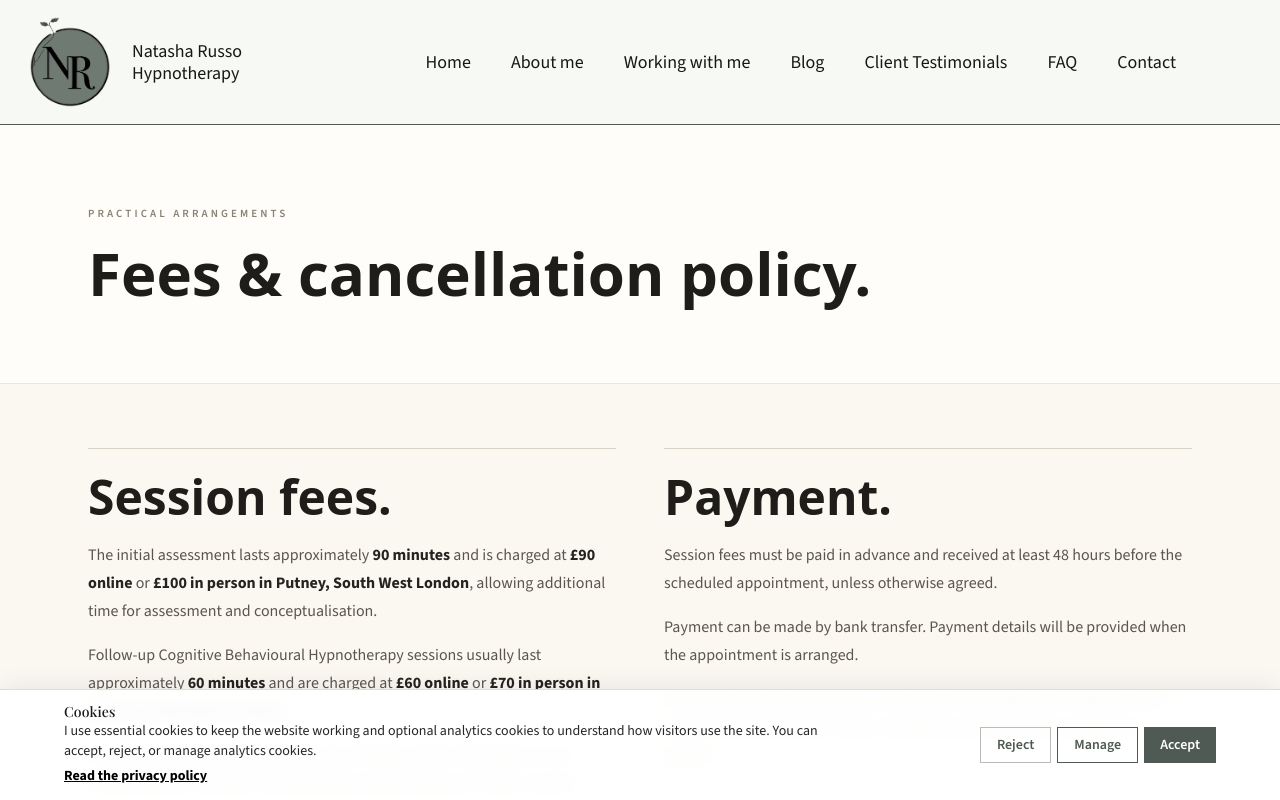
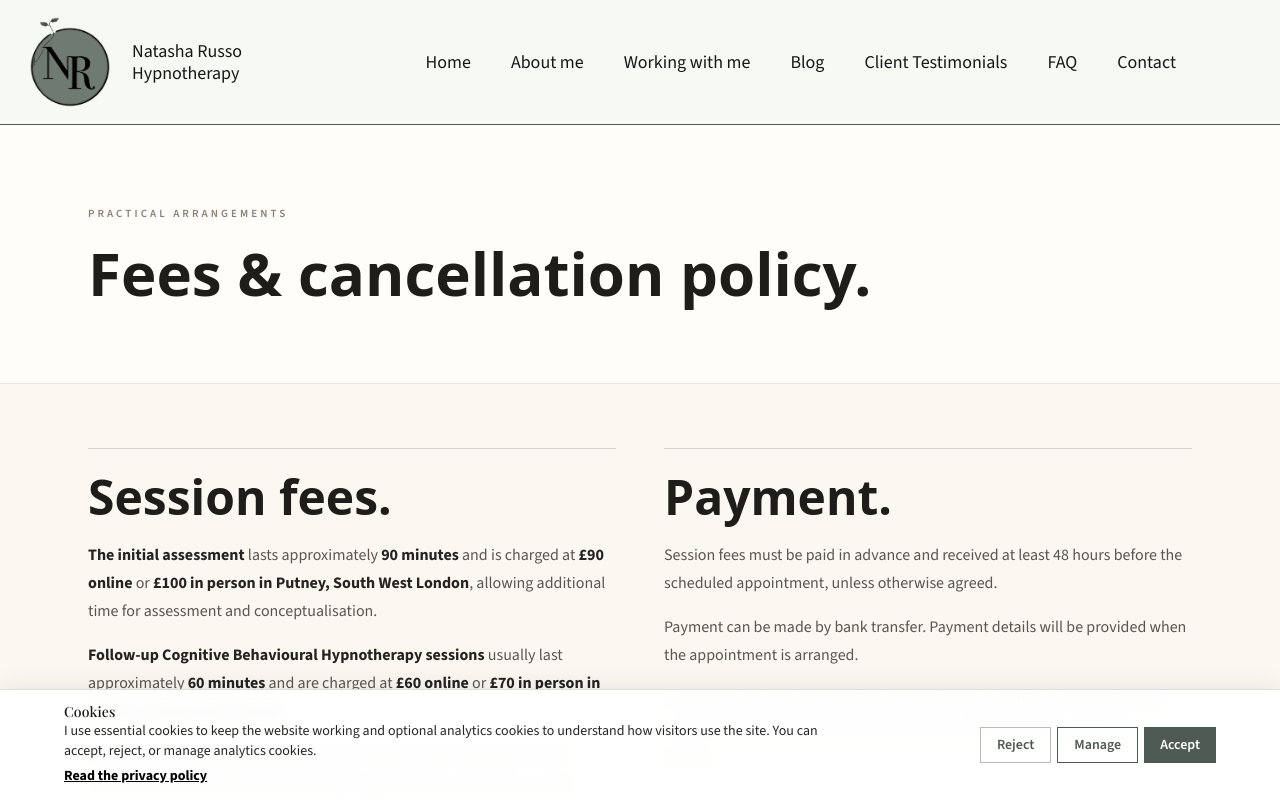
Before and after one commit to russog/natasha-russo-hypnotherapy, a Next.js app in the folder src/: page /fees-cancellation in a window 1280 px wide. Shown: the top 800 px of the page. Built offline with nearby package versions, Linux system fonts and the light colour scheme.

Commit message:
Match policy fee label styling

```diff
--- a/src/src/app/fees-cancellation/page.tsx
+++ b/src/src/app/fees-cancellation/page.tsx
@@ -17,8 +17,8 @@ const sections = [
     {
         title: "Session fees",
         body: [
-            <>The initial assessment lasts approximately <strong>90 minutes</strong> and is charged at <strong>£90 online</strong> or <strong>£100 in person in Putney, South West London</strong>, allowing additional time for assessment and conceptualisation.</>,
-            <>Follow-up Cognitive Behavioural Hypnotherapy sessions usually last approximately <strong>60 minutes</strong> and are charged at <strong>£60 online</strong> or <strong>£70 in person in Putney, South West London</strong>.</>,
+            <><strong>The initial assessment</strong> lasts approximately <strong>90 minutes</strong> and is charged at <strong>£90 online</strong> or <strong>£100 in person in Putney, South West London</strong>, allowing additional time for assessment and conceptualisation.</>,
+            <><strong>Follow-up Cognitive Behavioural Hypnotherapy sessions</strong> usually last approximately <strong>60 minutes</strong> and are charged at <strong>£60 online</strong> or <strong>£70 in person in Putney, South West London</strong>.</>,
             <>Fees may be reviewed periodically. Any changes to fees will apply to new clients and will not affect the fee already agreed with you for your current course of therapy.</>,
         ],
     },
```
